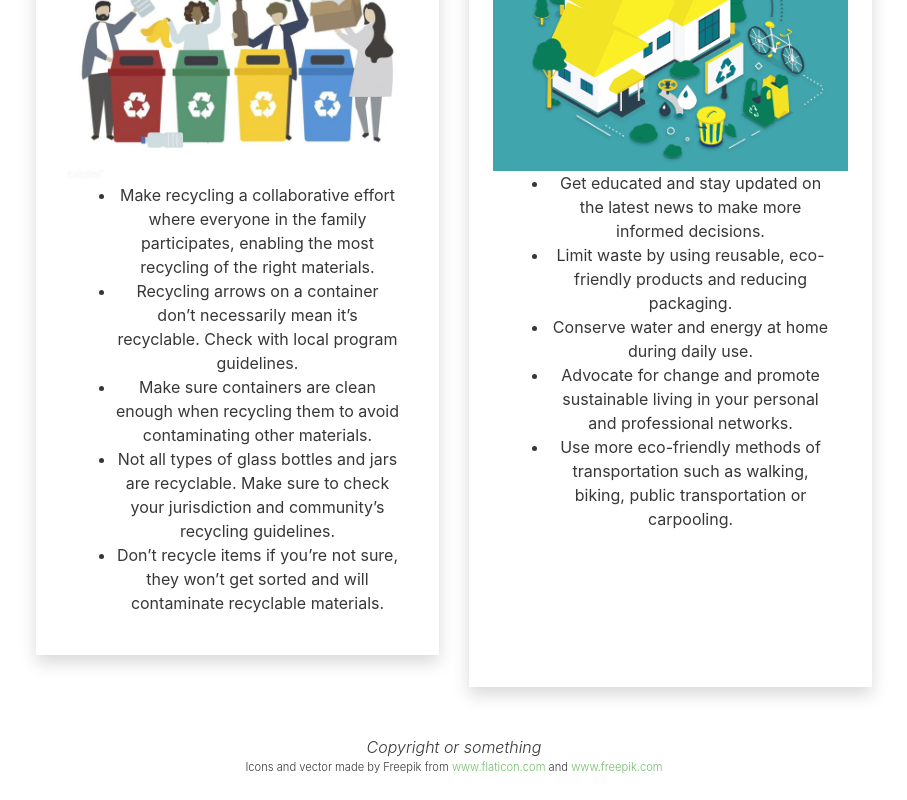
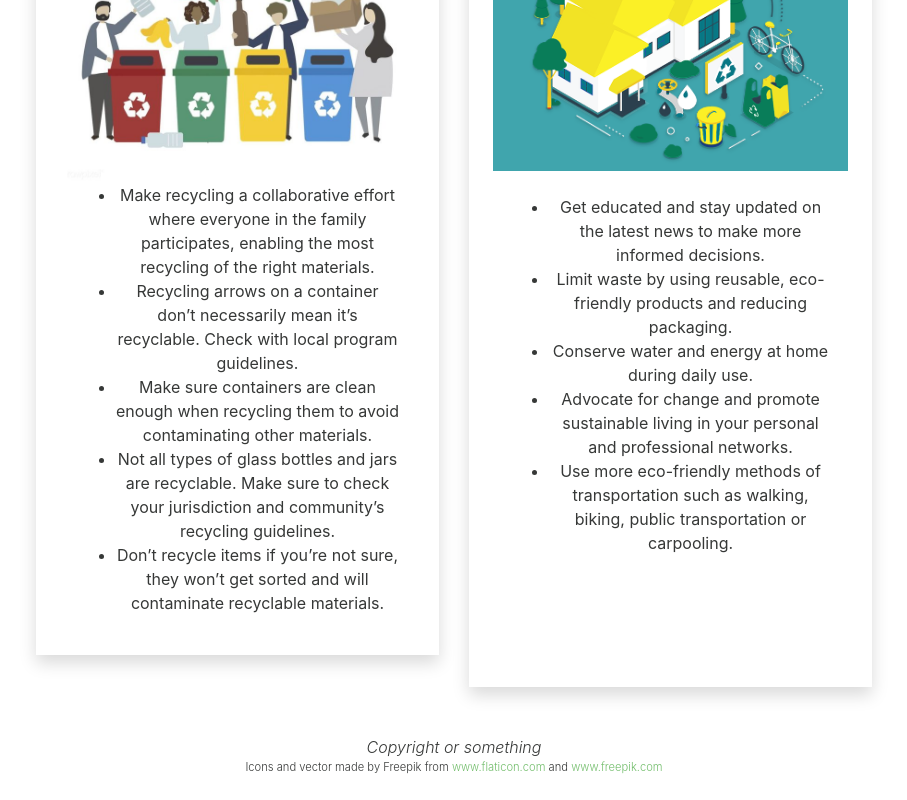
Before and after one commit to uw-info442c-au20/gogo-recycling, a React (Create React App) app: page / in a window 1280 px wide. Shown: the part 1679-2479 px from the top of the page, without its empty margins (186-1093 px from the left). Built offline with nearby package versions, Linux system fonts and the light colour scheme; no server answers.

Commit message:
🤏 Small edits

```diff
--- a/src/components/HomeBanner.jsx
+++ b/src/components/HomeBanner.jsx
@@ -1,12 +1,11 @@
 import React from 'react';
-import { Link } from "react-router-dom";
 
 import recyclePromo from '../resources/home-banner/recycle-promo.jpg';
 import sustainableLiving from "../resources/home-banner/sustainable-living.png";
 
 export default function CenteredGrid() {
     return (
-        <React.Fragment>
+        <>
             <div id="stat-1" className="shadow my-5">
                 {/* inspiring quote about the importance of individual contributions to sustainable living */}
                 <div className="p-3">
@@ -19,7 +18,11 @@ export default function CenteredGrid() {
                 {/* video on the connection between COVID and sustainable living */}
                 <div className="p-3">
                 <h2>Sustainable Living During COVID</h2>
-                    <iframe width="500" height="320" src="https://www.youtube.com/embed/R1h1L6vj3BI"></iframe>
+                    <iframe
+                        width="500" height="320"
+                        src="https://www.youtube.com/embed/R1h1L6vj3BI"
+                        title="Sustainability during COVID"
+                    ></iframe>
                 </div>
             </div>
 
@@ -29,11 +32,17 @@ export default function CenteredGrid() {
                     <img id="stat2" src={recyclePromo} alt="People advertising proper recycling" />
                     <p className="px-3">
                         <ul>
-                        <li>Make recycling a collaborative effort where everyone in the family participates, enabling the most recycling of the right materials.</li>
+                            <li>
+                                Make recycling a collaborative effort where everyone in the family
+                                participates, enabling the most recycling of the right materials.
+                            </li>
                             <li>Recycling arrows on a container don’t necessarily mean it’s recyclable. Check with local program guidelines.</li>
                             <li>Make sure containers are clean enough when recycling them to avoid contaminating other materials.</li>
                             <li>Not all types of glass bottles and jars are recyclable. Make sure to check your jurisdiction and community’s recycling guidelines.</li>
-                        <li>Don’t recycle items if you’re not sure, they won’t get sorted and will contaminate recyclable materials.</li>
+                            <li>
+                                Don’t recycle items if you’re not sure, they won’t get sorted and
+                                will contaminate recyclable materials.
+                            </li>
                         </ul>
                     </p>
                     {/* <Link to="/"><button className="btn btn-main">Easy Recycling Guide</button></Link> */}
@@ -41,9 +50,9 @@ export default function CenteredGrid() {
                 <div id="stat-3" className="shadow p-4">
                     <h2>Beyond Recycling</h2>
                     <img id="stat3" src={sustainableLiving} alt="Sustainable Living" />
-                    <p className="px-3">
+                    <p className="px-3 pt-4">
                         <ul>
-                        <li>Get educated and stay updated on the latest news to make more informed decisions.</li>
+                            <li >Get educated and stay updated on the latest news to make more informed decisions.</li>
                             <li>Limit waste by using reusable, eco-friendly products and reducing packaging.</li>
                             <li>Conserve water and energy at home during daily use.</li>
                             <li>Advocate for change and promote sustainable living in your personal and professional networks.</li>
@@ -53,6 +62,6 @@ export default function CenteredGrid() {
                     {/* <Link to="/"><button className="btn btn-main">Explore Business with Circular Economy</button></Link> */}
                 </div>
             </div>
-        </React.Fragment>
+        </>
     );
 }
```
Lines whose indentation alone changed are shown as unchanged.
